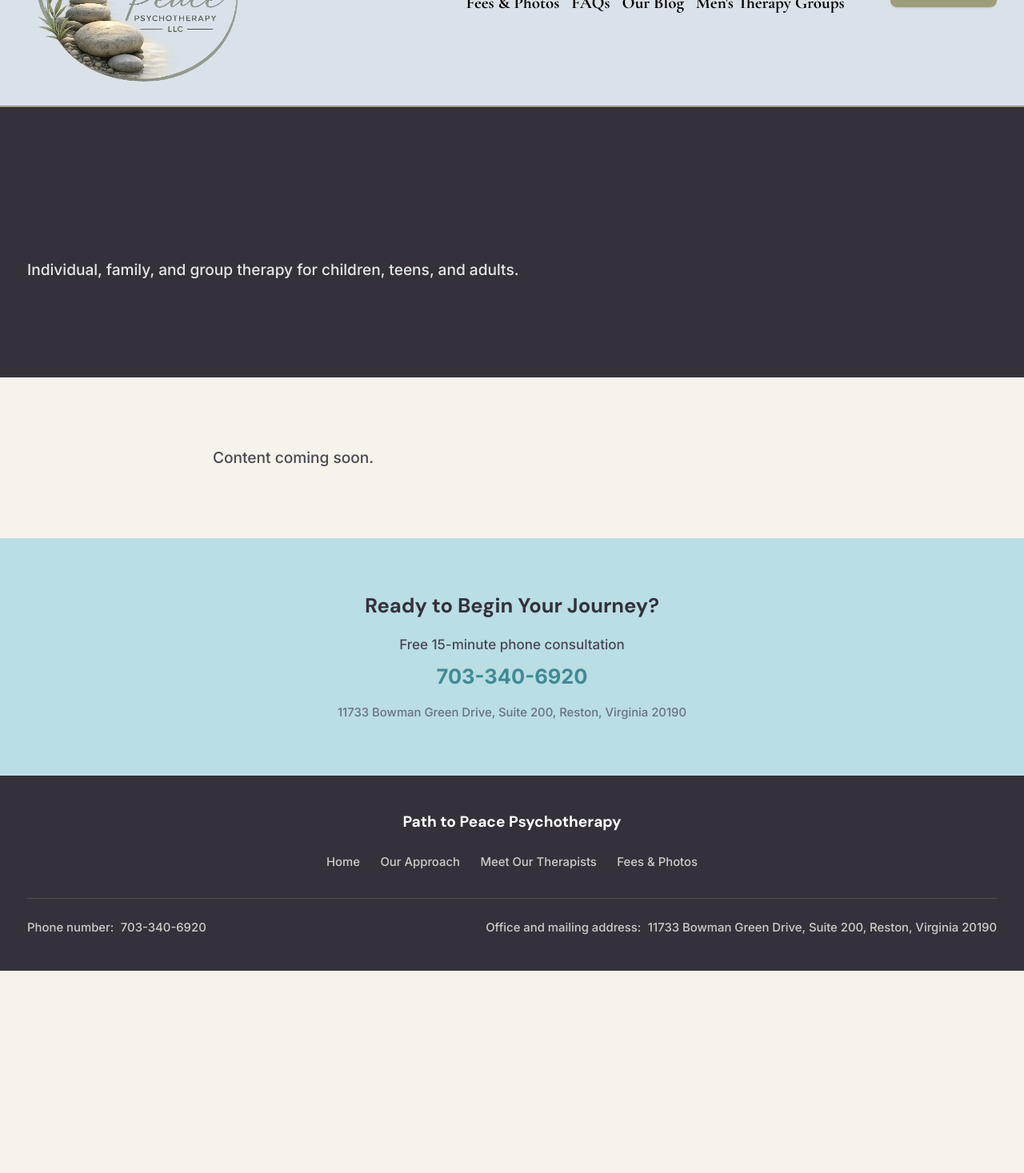
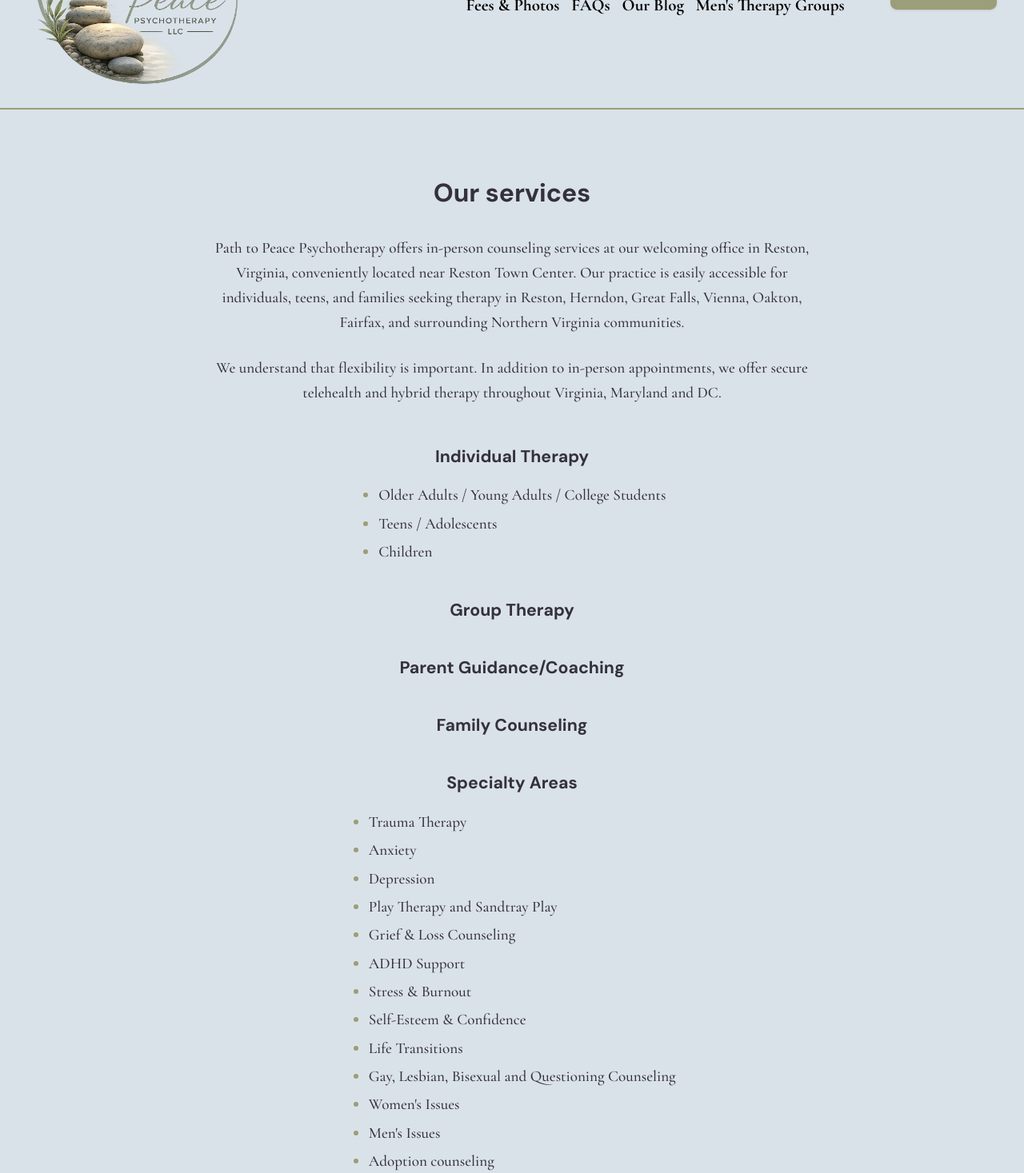
Before and after one commit to sophiafeld1/Path2Peace, a Next.js app in the folder site/: page /services-offered in a window 1280 px wide. Shown: the part 166-1633 px from the top of the page at 80% size. Before the commit the page ends 1380 px from the top, so only its background shows below. Built offline with nearby package versions, Linux system fonts and the light colour scheme.

Commit message:
I added the services page and also changed some of the color and the font stuff. This is a good version. The header is complete.

```diff
--- a/site/src/app/globals.css
+++ b/site/src/app/globals.css
@@ -30,6 +30,9 @@
   --color-banner-bg: #dae2e9;
   --color-banner-line: #9b9e78;
 
+  /* Soft section blue — between banner-bg and teal-200 */
+  --color-section-blue: #d0dce8;
+
   --font-sans: "Inter", ui-sans-serif, system-ui, sans-serif;
   --font-heading: "DM Sans", ui-sans-serif, system-ui, sans-serif;
   --font-banner: var(--font-cormorant-garamond), "Cormorant Garamond", ui-serif, Georgia,
--- a/site/src/app/page.tsx
+++ b/site/src/app/page.tsx
@@ -33,8 +33,8 @@ export default function HomePage() {
         </div>
       </section>
 
-      {/* Transforming Trauma section - light blue/lavender bg */}
-      <section className="py-16 sm:py-20 bg-teal-200">
+      {/* Transforming Trauma section — muted blue, closer to header than teal-200 */}
+      <section className="py-16 sm:py-20 bg-section-blue">
         <div className="mx-auto max-w-3xl px-4 sm:px-6 lg:px-8 text-center">
           <h2 className="font-heading text-3xl sm:text-4xl font-bold text-ink mb-3">
             Transforming Trauma into Triumph:
--- a/site/src/app/services-offered/page.tsx
+++ b/site/src/app/services-offered/page.tsx
@@ -1,30 +1,94 @@
 import type { Metadata } from "next";
-import HeroSection from "@/components/ui/HeroSection";
-import ContactInfo from "@/components/ui/ContactInfo";
+import Link from "next/link";
 
 export const metadata: Metadata = {
   title: "Services Offered",
   description:
-    "Therapy services for kids, teens, adults, and families at Path to Peace Psychotherapy in Reston, Virginia.",
+    "In-person and telehealth therapy for individuals, teens, children, families, and groups in Reston, Virginia and throughout VA, MD, and DC.",
 };
+
+const individualTherapy = [
+  "Older Adults / Young Adults / College Students",
+  "Teens / Adolescents",
+  "Children",
+];
+
+const specialtyAreas = [
+  "Trauma Therapy",
+  "Anxiety",
+  "Depression",
+  "Play Therapy and Sandtray Play",
+  "Grief & Loss Counseling",
+  "ADHD Support",
+  "Stress & Burnout",
+  "Self-Esteem & Confidence",
+  "Life Transitions",
+  "Gay, Lesbian, Bisexual and Questioning Counseling",
+  "Women's Issues",
+  "Men's Issues",
+  "Adoption counseling",
+  "Relational Therapy",
+  "Somatic Therapy",
+  "Nervous System Regulation",
+];
 
 export default function ServicesOfferedPage() {
   return (
-    <>
-      <HeroSection
-        title="Services Offered"
-        subtitle="Individual, family, and group therapy for children, teens, and adults."
-      />
+    <section className="bg-banner-bg font-banner py-16 sm:py-20">
+      <div className="mx-auto max-w-3xl px-4 sm:px-6 lg:px-8 text-center text-ink">
+        <h3 className="text-2xl sm:text-3xl font-bold mb-8">Our services</h3>
 
-      <section className="py-20">
-        <div className="mx-auto max-w-3xl px-4 sm:px-6 lg:px-8">
-          <p className="text-lg leading-relaxed text-body">
-            Content coming soon.
-          </p>
+        <p className="text-lg leading-relaxed mb-6">
+          Path to Peace Psychotherapy offers in-person counseling services at our
+          welcoming office in Reston, Virginia, conveniently located near Reston
+          Town Center. Our practice is easily accessible for individuals, teens,
+          and families seeking therapy in Reston, Herndon, Great Falls, Vienna,
+          Oakton, Fairfax, and surrounding Northern Virginia communities.
+        </p>
+
+        <p className="text-lg leading-relaxed mb-12">
+          We understand that flexibility is important. In addition to in-person
+          appointments, we offer secure telehealth and hybrid therapy throughout
+          Virginia, Maryland and DC.
+        </p>
+
+        <div className="space-y-10">
+          <div>
+            <h4 className="text-xl font-bold mb-4">Individual Therapy</h4>
+            <ul className="mx-auto inline-block text-left list-disc pl-6 space-y-1 marker:text-banner-line">
+              {individualTherapy.map((item) => (
+                <li key={item} className="text-lg leading-relaxed">
+                  {item}
+                </li>
+              ))}
+            </ul>
+          </div>
+
+          <h4 className="text-xl font-bold">Group Therapy</h4>
+
+          <h4 className="text-xl font-bold">Parent Guidance/Coaching</h4>
+
+          <h4 className="text-xl font-bold">Family Counseling</h4>
+
+          <div>
+            <h4 className="text-xl font-bold mb-4">Specialty Areas</h4>
+            <ul className="mx-auto inline-block text-left list-disc pl-6 space-y-1 marker:text-banner-line">
+              {specialtyAreas.map((item) => (
+                <li key={item} className="text-lg leading-relaxed">
+                  {item}
+                </li>
+              ))}
+            </ul>
+          </div>
         </div>
-      </section>
 
-      <ContactInfo />
-    </>
+        <Link
+          href="/contact"
+          className="mt-14 inline-flex items-center justify-center bg-banner-line px-8 py-3 text-lg font-bold tracking-wide text-ivory rounded-lg shadow-sm transition-all hover:brightness-90"
+        >
+          contact us
+        </Link>
+      </div>
+    </section>
   );
 }
--- a/site/src/components/layout/Header.tsx
+++ b/site/src/components/layout/Header.tsx
@@ -71,7 +71,8 @@ export default function Header() {
   };
 
   return (
-    <header className="border-b-2 border-banner-line bg-banner-bg font-banner shadow-sm sticky top-0 z-50">
+    <header className="bg-banner-bg font-banner shadow-sm z-50 pt-px">
+      <div className="border-y-2 border-banner-line">
       <nav className="mx-auto max-w-7xl px-4 sm:px-6 lg:px-8">
         <div className="flex h-auto items-center justify-between gap-4 py-3">
           <Link href="/" className="flex shrink-0 items-center">
@@ -105,6 +106,7 @@ export default function Header() {
           <MobileNav />
         </div>
       </nav>
+      </div>
     </header>
   );
 }
```
Also changed, not shown: 1 other file (tests, documents, lock files or other folders).
